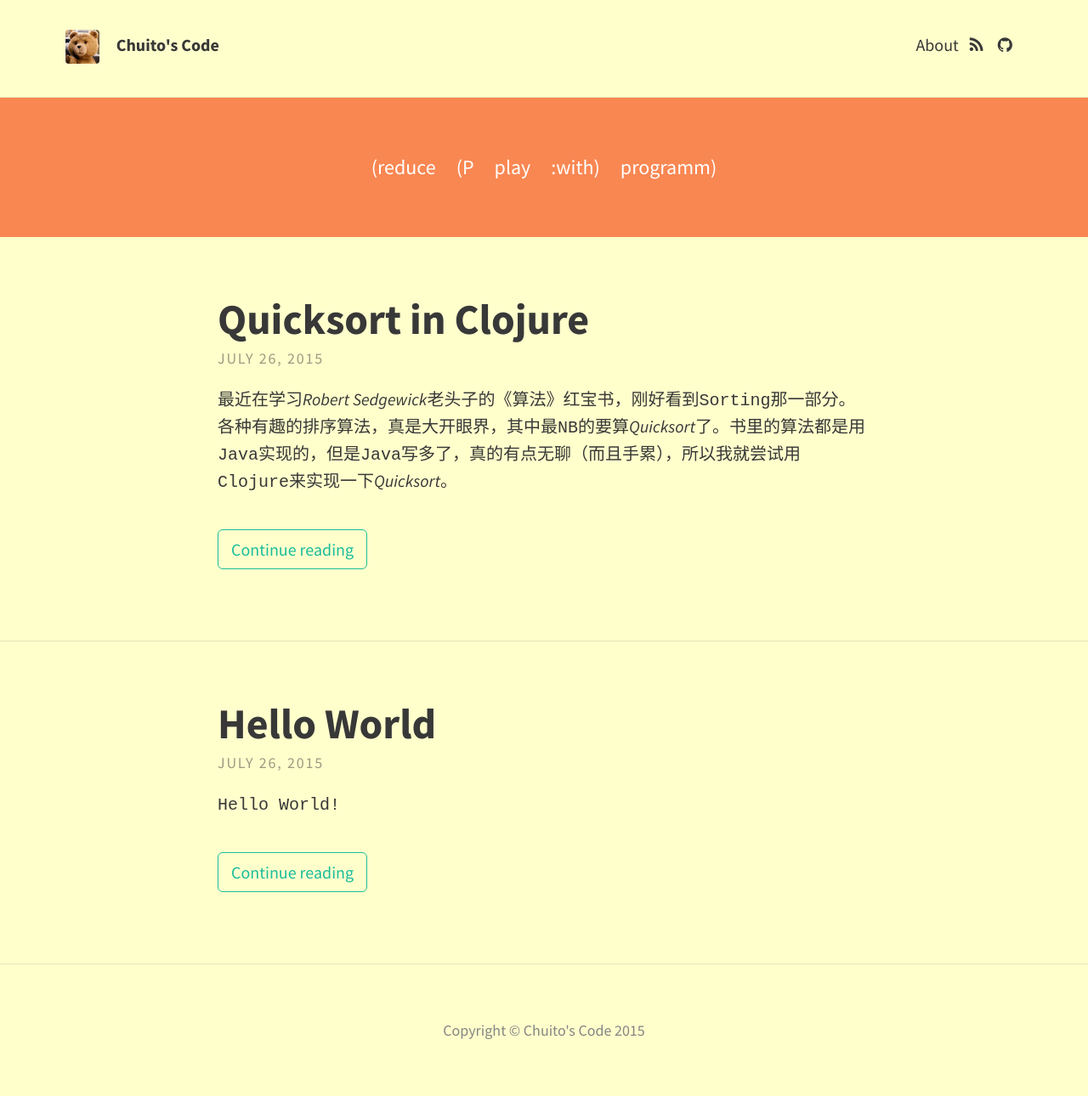
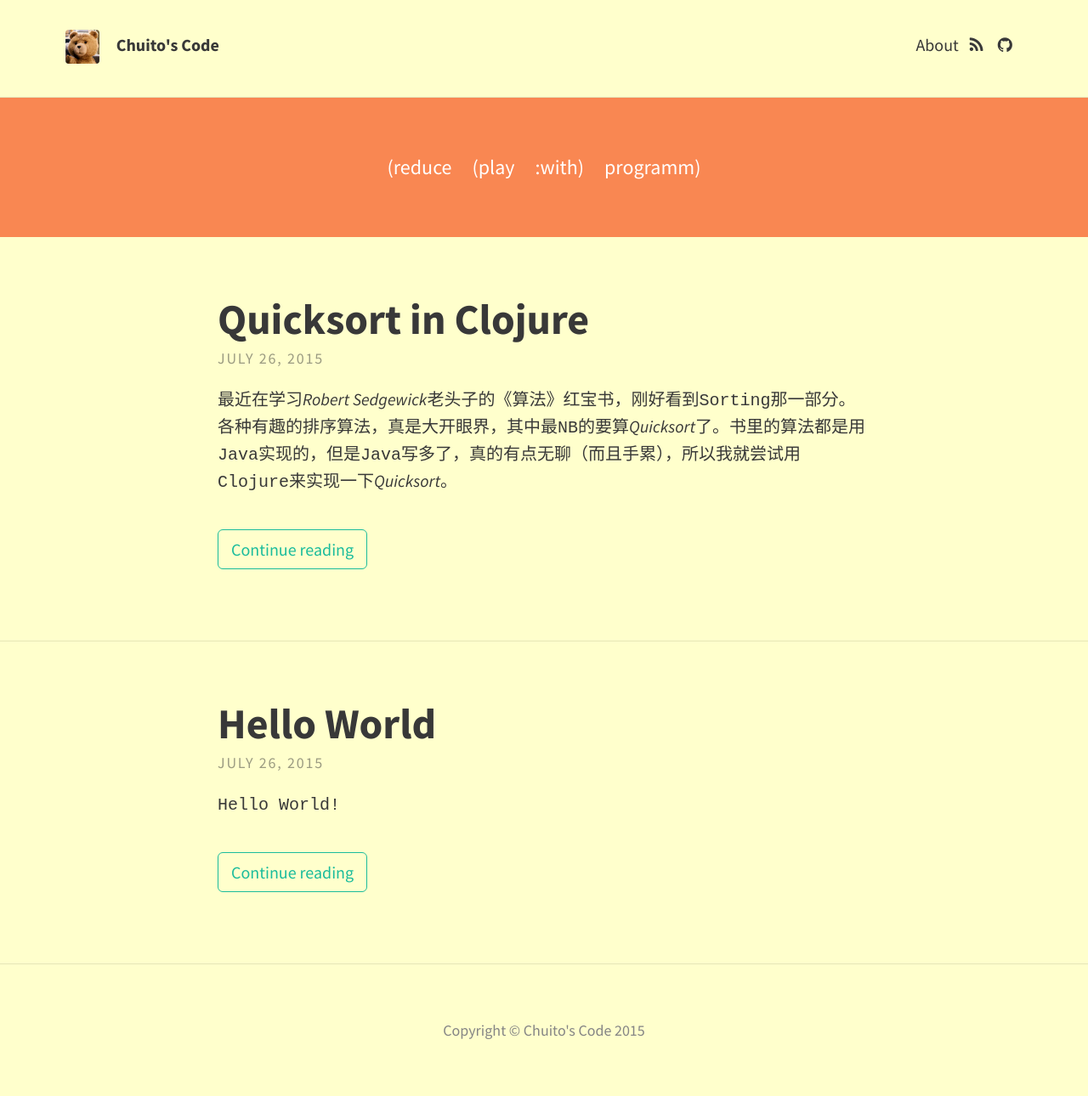
Before and after one commit to ChuitoChan/ChuitoChan.github.io, a Jekyll site: the page built from index.html, in a window 1280 px wide. Shown: the whole page at 85% size. Built offline with Jekyll 4.4.1, drawn with Linux system fonts in a browser that asks for light colours; nearby versions of some CDN libraries; the list of posts is cut into pages by our own code.

```diff
--- a/_config.yml
+++ b/_config.yml
@@ -12,7 +12,7 @@ theme:
 
   # Header and footer text
   header_text: >
-     <p>(reduce　(P　play　:with)　programm)</p>
+     <p>(reduce　(play　:with)　programm)</p>
 
 
   header_text_feature_image:
```
